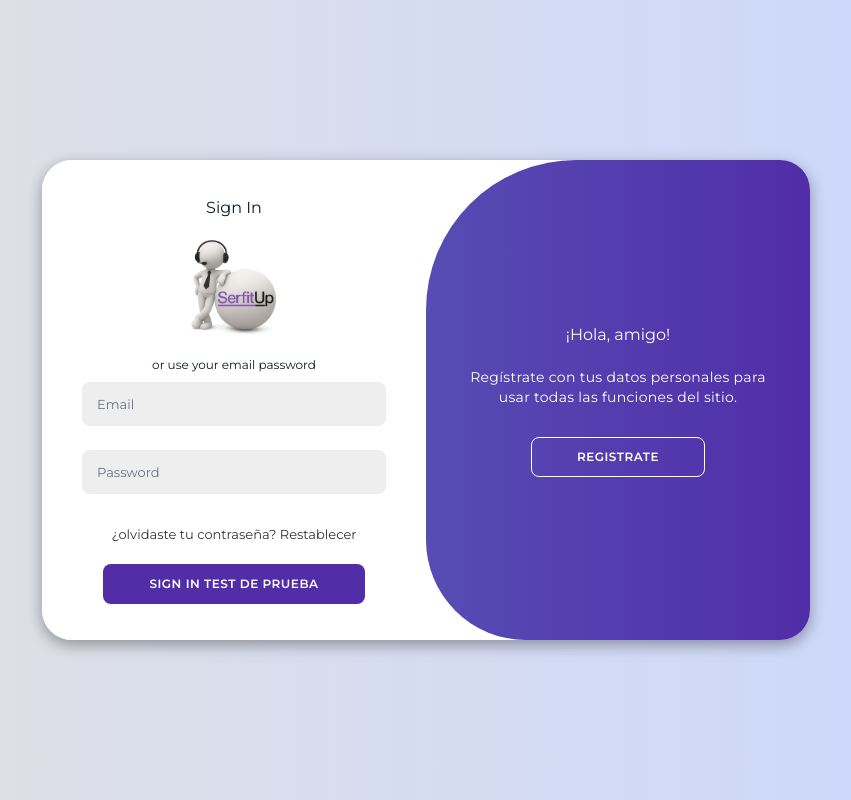
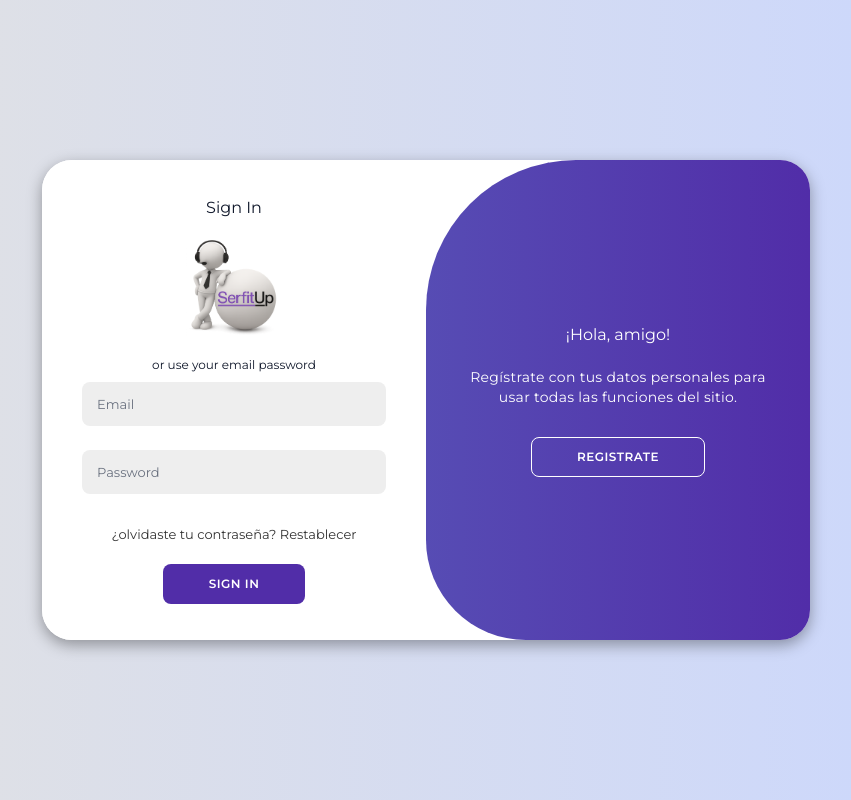
Before and after one commit to Serfit-45/SerfitUP_Frontend1, a React (Vite) app: page /auth/login in a window 1280 px wide. Shown: the whole page, without its empty margins (214-1065 px from the left). Built offline with nearby package versions, Linux system fonts and the light colour scheme; no server answers.

Commit message:
test: verificar deploy automático end-to-end 2

```diff
--- a/src/views/auth/New-Login.tsx
+++ b/src/views/auth/New-Login.tsx
@@ -175,7 +175,7 @@ const {
           {" "}
           ¿olvidaste tu contraseña? Restablecer
         </Link>
-          <button type="submit">Sign In test de prueba </button>
+          <button type="submit">Sign In</button>
         </form>
       </div>
 
```
